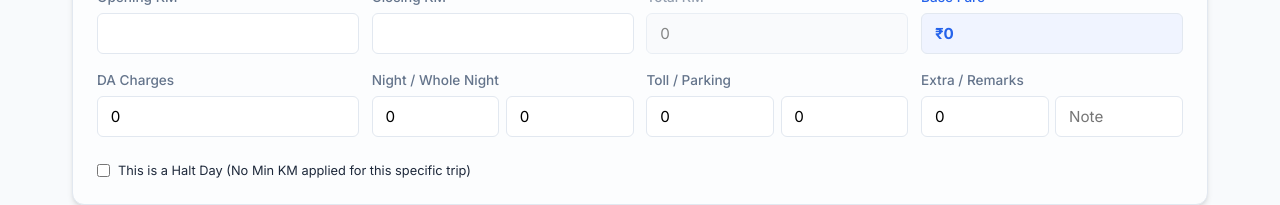
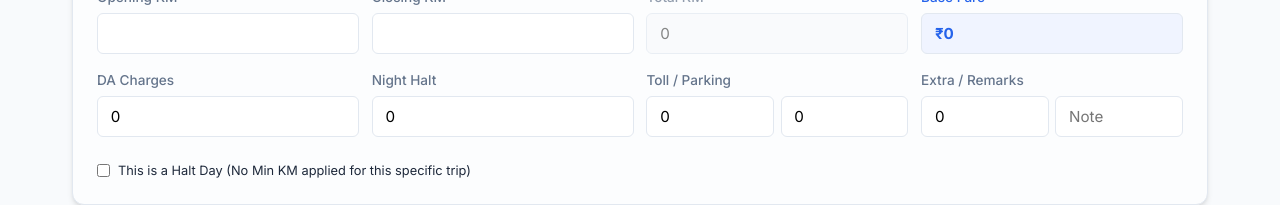
Before and after one commit to saggarwal8090/cab-billing, a React (Vite) app: page /new in a window 1280 px wide. Shown: the part 940-1145 px from the top of the page. Built offline with nearby package versions, Linux system fonts and the light colour scheme.

Commit message:
Added Multi Day Trip option and conditional Whole Night charge input

```diff
--- a/src/pages/EntryForm.jsx
+++ b/src/pages/EntryForm.jsx
@@ -257,6 +257,7 @@ const EntryForm = () => {
                 <select value={trip.tripType} onChange={e => updateTrip(index, 'tripType', e.target.value)}>
                   <option value="Local">Local</option>
                   <option value="Outstation">Outstation</option>
+                  <option value="Multi Day">Multi Day Trip</option>
                 </select>
               </div>
             </div>
@@ -304,11 +305,13 @@ const EntryForm = () => {
                 <label>DA Charges</label>
                 <input type="number" value={trip.da} onChange={e => updateTrip(index, 'da', e.target.value)} />
               </div>
-              <div className="input-group">
-                <label>Night / Whole Night</label>
+               <div className="input-group">
+                <label>Night {trip.tripType === 'Multi Day' ? '/ Whole Night' : 'Halt'}</label>
                 <div style={{ display: 'flex', gap: '0.4rem' }}>
                    <input type="number" placeholder="Night" value={trip.nightCharges} onChange={e => updateTrip(index, 'nightCharges', e.target.value)} />
-                   <input type="number" placeholder="Whole" value={trip.wholeNightCharges} onChange={e => updateTrip(index, 'wholeNightCharges', e.target.value)} />
+                   {trip.tripType === 'Multi Day' && (
+                     <input type="number" placeholder="Whole Night" value={trip.wholeNightCharges} onChange={e => updateTrip(index, 'wholeNightCharges', e.target.value)} />
+                   )}
                 </div>
               </div>
               <div className="input-group">
--- a/src/utils/calculations.js
+++ b/src/utils/calculations.js
@@ -18,7 +18,7 @@ export const calculateTripFare = (trip, carRates, settings) => {
   let billableKm = totalKm;
   const minKm = Number(settings.minKmPerDay) || 250;
 
-  if (settings.applyMinKm && trip.tripType === 'Outstation' && !isHaltDay) {
+   if (settings.applyMinKm && (trip.tripType === 'Outstation' || trip.tripType === 'Multi Day') && !isHaltDay) {
     billableKm = Math.max(totalKm, minKm);
   }
 
```
